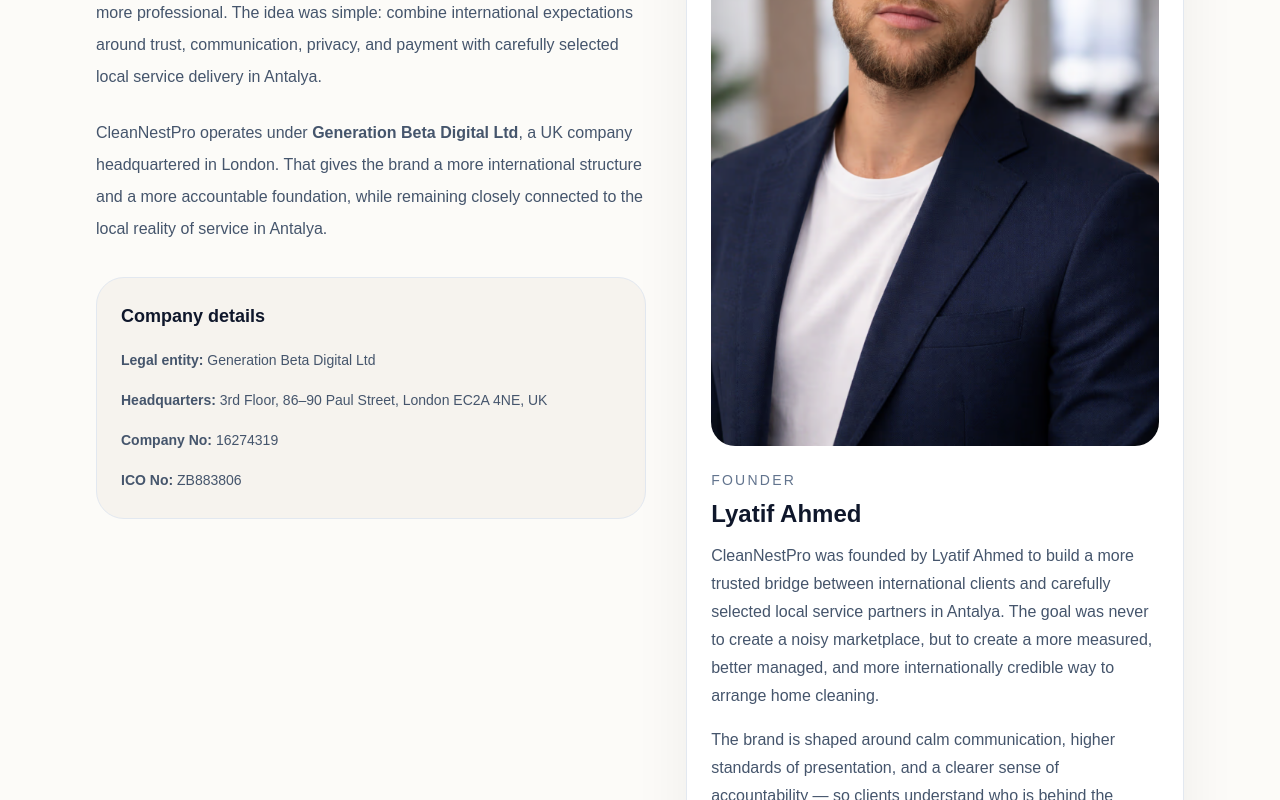
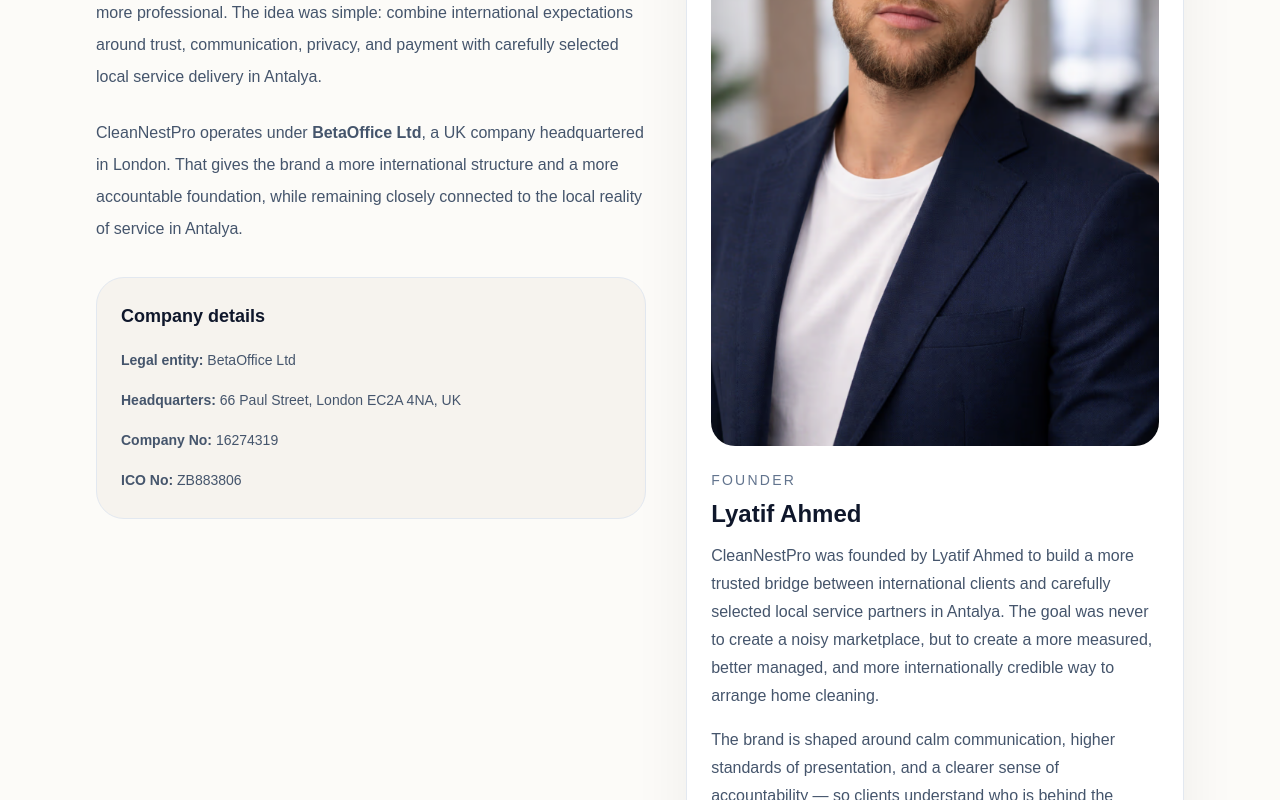
Before and after one commit to LyatifAhmed/cleannestpro, a Next.js app: page /about in a window 1280 px wide. Shown: the part 800-1600 px from the top of the page. Built offline with nearby package versions, Linux system fonts and the light colour scheme.

Commit message:
Update CleanNestPro legal identity, registered address and Turkish partner SEO

```diff
--- a/app/about/page.tsx
+++ b/app/about/page.tsx
@@ -4,7 +4,7 @@ import Link from "next/link";
 export const metadata = {
   title: "About CleanNestPro | International Standards, Local Trust in Antalya",
   description:
-    "Learn more about CleanNestPro, a UK-based and Antalya-connected home cleaning brand operated by Generation Beta Digital Ltd for international clients, expats, holiday homeowners, and Airbnb hosts.",
+    "Learn more about CleanNestPro, a UK-based and Antalya-connected home cleaning brand operated by BetaOffice Ltd for international clients, expats, holiday homeowners, and Airbnb hosts.",
 };
 
 const values = [
@@ -28,7 +28,7 @@ const values = [
 
 const trustPoints = [
   "UK-based business structure with Antalya-connected delivery",
-  "Operated by Generation Beta Digital Ltd",
+  "Operated by BetaOffice Ltd",
   "Headquartered in London, United Kingdom",
   "English, Turkish, and Russian support",
   "Only selected local service partners",
@@ -84,7 +84,7 @@ export default function AboutPage() {
               </p>
 
               <p>
-                CleanNestPro operates under <strong>Generation Beta Digital Ltd</strong>,
+                CleanNestPro operates under <strong>BetaOffice Ltd</strong>,
                 a UK company headquartered in London. That gives the brand a more
                 international structure and a more accountable foundation, while
                 remaining closely connected to the local reality of service in
@@ -97,11 +97,11 @@ export default function AboutPage() {
 
               <div className="mt-4 space-y-3 text-sm leading-7 text-slate-600 dark:text-slate-300">
                 <p>
-                  <strong>Legal entity:</strong> Generation Beta Digital Ltd
+                  <strong>Legal entity:</strong> BetaOffice Ltd
                 </p>
                 <p>
-                  <strong>Headquarters:</strong> 3rd Floor, 86–90 Paul Street,
-                  London EC2A 4NE, UK
+                  <strong>Headquarters:</strong> 66 Paul Street,
+                  London EC2A 4NA, UK
                 </p>
                 <p>
                   <strong>Company No:</strong> 16274319
```
